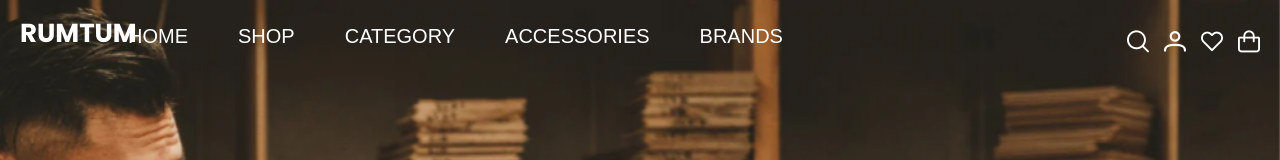
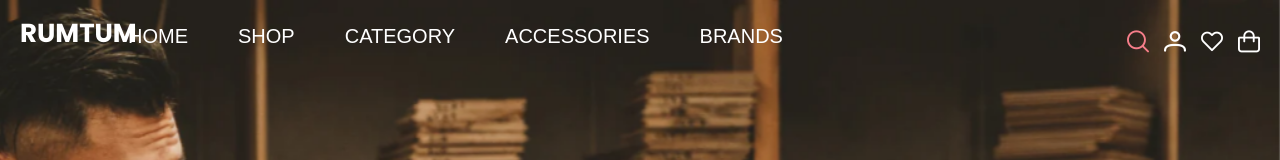
Before and after one commit to SokChanmakara/Rumtum, a Vue app: page / in a window 1280 px wide. In both pictures the pointer is over the icon 1138 px from the left and 41 px from the top of the page. Shown: the top 160 px of the page. Built offline with nearby package versions, Linux system fonts and the light colour scheme.

Commit message:
update nav icon hover

```diff
--- a/src/components/Banner.vue
+++ b/src/components/Banner.vue
@@ -326,7 +326,7 @@ export default {
 
 }
 .pi:hover{
-    color: #F77E8A;
+    color: #F77E8A !important;
 }
 
 img {
```
